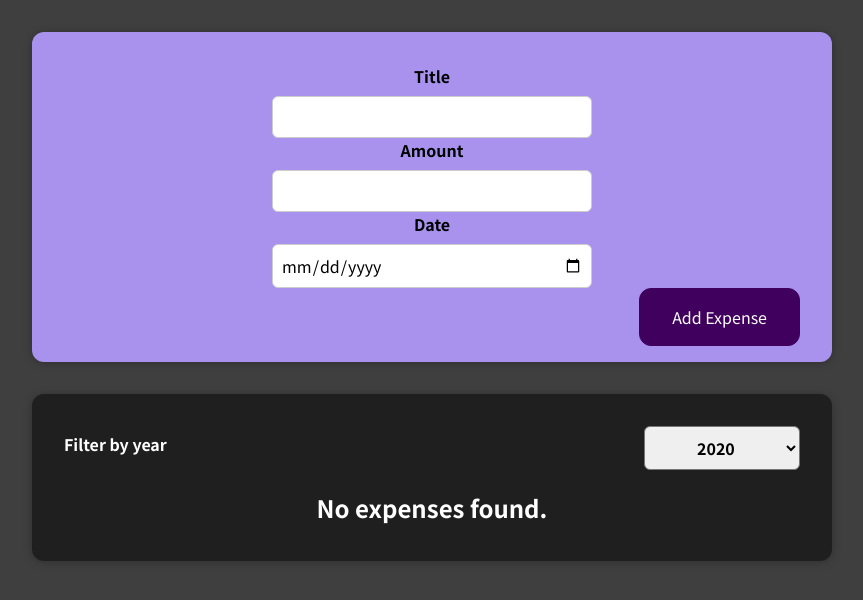
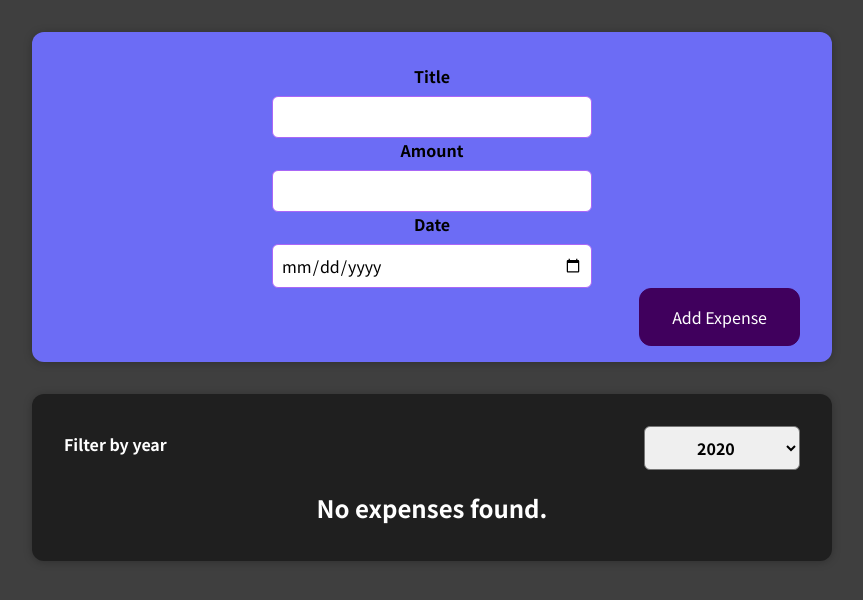
Before and after one commit to jalonghurst/expenses_dashboard, a React (Create React App) app: page / in a window 1280 px wide. Shown: the top 600 px of the page, without its empty margins (208-1071 px from the left). Built offline with nearby package versions, Linux system fonts and the light colour scheme.

Commit message:
update background colour

```diff
--- a/src/components/NewExpense/ExpenseForm.css
+++ b/src/components/NewExpense/ExpenseForm.css
@@ -16,7 +16,7 @@
   font: inherit;
   padding: 0.5rem;
   border-radius: 6px;
-  border: 1px solid #ccc;
+  border: 1px solid rgb(170, 103, 247);
   width: 20rem;
   max-width: 100%;
 }
--- a/src/components/NewExpense/NewExpense.css
+++ b/src/components/NewExpense/NewExpense.css
@@ -1,5 +1,5 @@
 .new-expense {
-  background-color: #a892ee;
+  background-color: #6c6cf5;
   padding: 1rem;
   margin: 2rem auto;
   width: 50rem;
```
